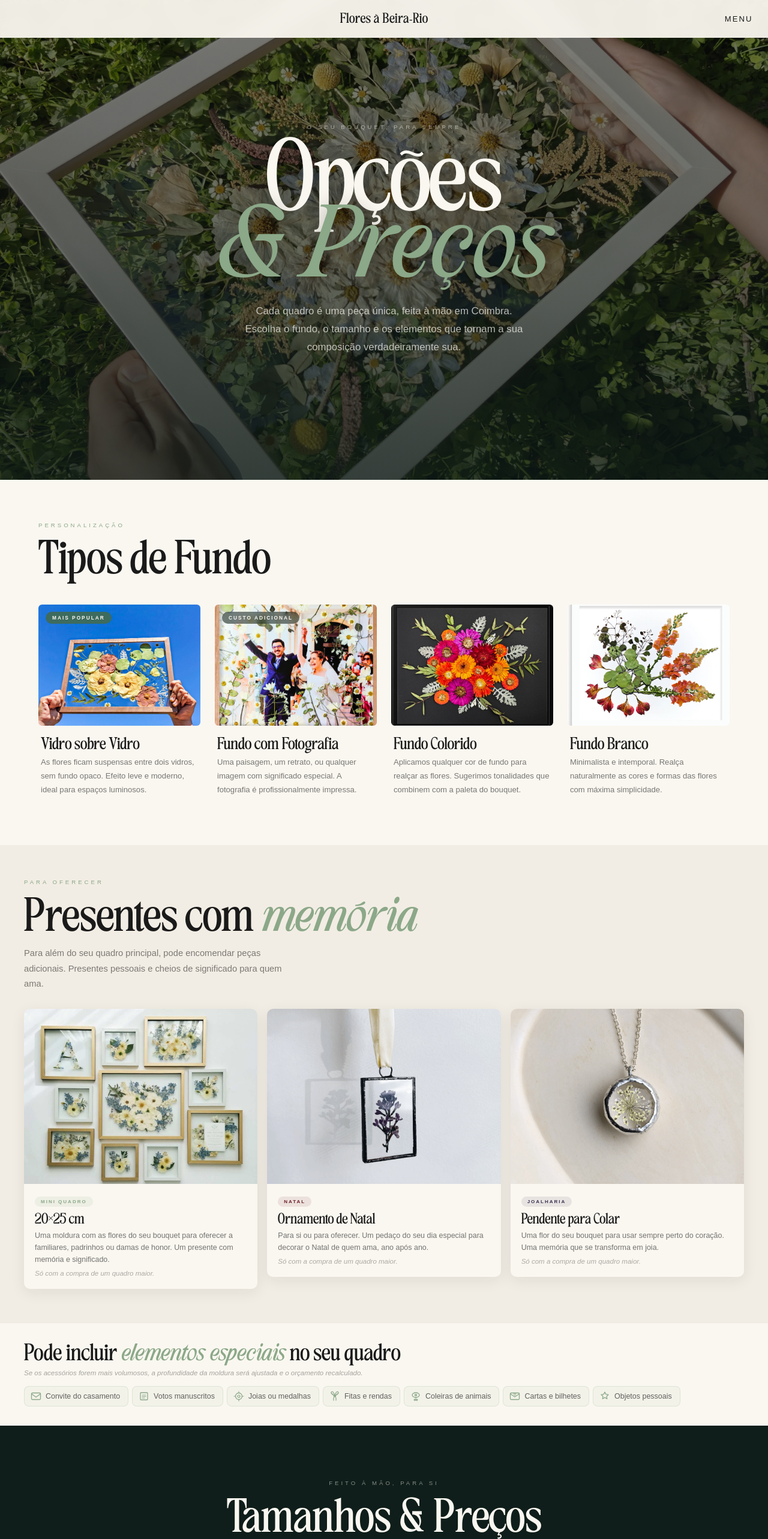
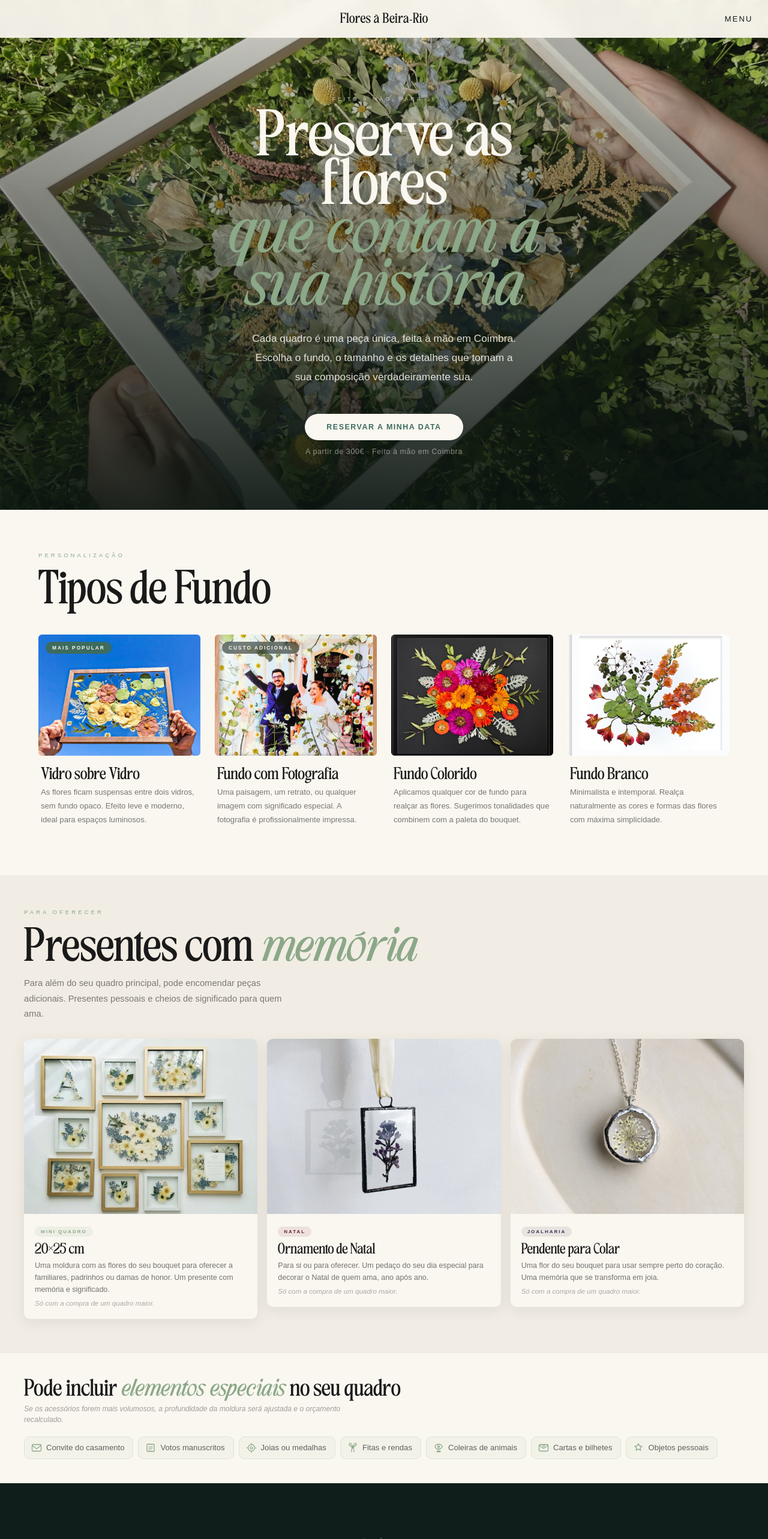
Before and after one commit to floresabeirario/fbr-website, a Next.js app: page /opcoes-e-precos in a window 1280 px wide. Shown: the top 2566 px of the page at 60% size. Built offline with nearby package versions, Linux system fonts and the light colour scheme; a web font is replaced by a local one.

Commit message:
Update client.jsx

```diff
--- a/app/opcoes-e-precos/client.jsx
+++ b/app/opcoes-e-precos/client.jsx
@@ -58,34 +58,25 @@ const elementosIcons = {
   ),
   fita: (
     <svg width="18" height="18" viewBox="0 0 18 18" fill="none" aria-hidden="true">
-      {/* Laço elaborado com loops e nó central com textura de renda */}
       <path d="M9 8.5 C7 7 3.5 5.5 3 3.5 C2.6 2 4 1 5.5 1.5 C7 2 8 4.5 9 8.5Z" stroke="currentColor" strokeWidth="1.2" strokeLinejoin="round" fill="none"/>
       <path d="M9 8.5 C11 7 14.5 5.5 15 3.5 C15.4 2 14 1 12.5 1.5 C11 2 10 4.5 9 8.5Z" stroke="currentColor" strokeWidth="1.2" strokeLinejoin="round" fill="none"/>
-      {/* Linhas de renda nos loops */}
       <path d="M5 3.5 C5.8 3.8 6.5 4.8 7.2 6.2" stroke="currentColor" strokeWidth="0.7" strokeLinecap="round" opacity="0.6"/>
       <path d="M4.2 4.8 C5.2 5 6 5.8 6.8 7" stroke="currentColor" strokeWidth="0.7" strokeLinecap="round" opacity="0.6"/>
       <path d="M13 3.5 C12.2 3.8 11.5 4.8 10.8 6.2" stroke="currentColor" strokeWidth="0.7" strokeLinecap="round" opacity="0.6"/>
       <path d="M13.8 4.8 C12.8 5 12 5.8 11.2 7" stroke="currentColor" strokeWidth="0.7" strokeLinecap="round" opacity="0.6"/>
-      {/* Nó central */}
       <ellipse cx="9" cy="8.8" rx="1.6" ry="1.1" stroke="currentColor" strokeWidth="1.2" fill="none"/>
-      {/* Fitas a cair */}
       <path d="M7.8 9.6 C7 11.5 6.5 13.5 7 16" stroke="currentColor" strokeWidth="1.1" strokeLinecap="round" fill="none"/>
       <path d="M10.2 9.6 C11 11.5 11.5 13.5 11 16" stroke="currentColor" strokeWidth="1.1" strokeLinecap="round" fill="none"/>
-      {/* Tracejado nas fitas */}
       <path d="M7.5 11 L7.2 12 M7.2 13 L7 14" stroke="currentColor" strokeWidth="0.7" strokeLinecap="round" opacity="0.5"/>
       <path d="M10.5 11 L10.8 12 M10.8 13 L11 14" stroke="currentColor" strokeWidth="0.7" strokeLinecap="round" opacity="0.5"/>
     </svg>
   ),
   coleira: (
     <svg width="18" height="18" viewBox="0 0 18 18" fill="none" aria-hidden="true">
-      {/* Coleira — tira com fivela */}
       <path d="M3 7 C3 4.8 5.8 3 9 3 C12.2 3 15 4.8 15 7 C15 9.2 12.2 11 9 11 C5.8 11 3 9.2 3 7Z" stroke="currentColor" strokeWidth="1.3" fill="none"/>
-      {/* Fivela */}
       <rect x="7.5" y="5.8" width="3" height="2.4" rx="0.5" stroke="currentColor" strokeWidth="1.1" fill="none"/>
       <line x1="9" y1="5.8" x2="9" y2="8.2" stroke="currentColor" strokeWidth="0.9" strokeLinecap="round"/>
-      {/* Argola para identificação a pender */}
       <path d="M9 11 L9 12.5" stroke="currentColor" strokeWidth="1.2" strokeLinecap="round"/>
-      {/* Osso */}
       <circle cx="7.2" cy="15" r="1.1" stroke="currentColor" strokeWidth="1.1" fill="none"/>
       <circle cx="10.8" cy="15" r="1.1" stroke="currentColor" strokeWidth="1.1" fill="none"/>
       <line x1="8.3" y1="14.55" x2="9.7" y2="14.55" stroke="currentColor" strokeWidth="1.3" strokeLinecap="round"/>
@@ -94,11 +85,8 @@ const elementosIcons = {
   ),
   carta: (
     <svg width="18" height="18" viewBox="0 0 18 18" fill="none" aria-hidden="true">
-      {/* Envelope */}
       <rect x="1.5" y="3.5" width="15" height="11" rx="1.5" stroke="currentColor" strokeWidth="1.3" fill="none"/>
-      {/* Aba do envelope em V */}
       <path d="M1.5 5 L9 10 L16.5 5" stroke="currentColor" strokeWidth="1.2" strokeLinecap="round" fill="none"/>
-      {/* Coração no centro visível pela aba */}
       <path d="M9 8 C9 8 7.2 6.5 7.2 5.4 C7.2 4.6 7.8 4 8.5 4 C8.85 4 9 4.3 9 4.3 C9 4.3 9.15 4 9.5 4 C10.2 4 10.8 4.6 10.8 5.4 C10.8 6.5 9 8 9 8Z" stroke="currentColor" strokeWidth="0.9" fill="currentColor" fillOpacity="0.25"/>
     </svg>
   ),
@@ -218,24 +206,50 @@ export default function OpcoesClient() {
   return (
     <div style={{ backgroundColor: "#FAF7F0", color: "#1a1a1a", overflowX: "hidden" }}>
 
-      {/* ── HERO ── */}
-      <section className="hero-section">
-        <div style={{ width: "100%", maxWidth: "860px", padding: "0 24px", textAlign: "center", position: "relative", zIndex: 1 }}>
-          <motion.p initial={{ opacity: 0, y: 20 }} animate={{ opacity: 1, y: 0 }} transition={{ duration: 0.7, delay: 0.1 }}
-            style={{ fontSize: "0.6rem", letterSpacing: "4px", textTransform: "uppercase", color: "rgba(250,247,240,0.55)", fontFamily: GS, margin: "0 0 22px", fontWeight: 500 }}>
-            O seu bouquet, para sempre
-          </motion.p>
-          <motion.h1 initial={{ opacity: 0, y: 28 }} animate={{ opacity: 1, y: 0 }} transition={{ duration: 0.8, delay: 0.18 }}
-            style={{ fontFamily: "'TAN-MEMORIES', serif", fontSize: "clamp(3rem, 10vw, 7.5rem)", lineHeight: 0.93, margin: "0 0 30px", color: "#FAF7F0", fontWeight: 400, textShadow: "0 4px 32px rgba(0,0,0,0.35)" }}>
-            Opções<br/>
-            <em style={{ color: VERDE_CLARO }}>&amp; Preços</em>
-          </motion.h1>
-          <motion.p initial={{ opacity: 0, y: 20 }} animate={{ opacity: 1, y: 0 }} transition={{ duration: 0.7, delay: 0.28 }}
-            style={{ fontFamily: GS, fontWeight: 300, fontSize: "clamp(0.9rem, 1.8vw, 1.05rem)", lineHeight: 1.8, color: "rgba(250,247,240,0.72)", maxWidth: "480px", margin: "0 auto" }}>
-            Cada quadro é uma peça única, feita à mão em Coimbra.
-            Escolha o fundo, o tamanho e os elementos que tornam
-            a sua composição verdadeiramente sua.
-          </motion.p>
+      {/* ── HERO: estrutura igual ao de oferecer-preservacao ── */}
+      <section style={{ position: "relative", minHeight: "100svh", overflow: "hidden", display: "flex", alignItems: "flex-end" }}>
+        {/* Foto de fundo */}
+        <div style={{ position: "absolute", inset: 0 }}>
+          <img
+            src="/fotoquadro1.webp"
+            alt=""
+            aria-hidden="true"
+            style={{ width: "100%", height: "100%", objectFit: "cover", objectPosition: "center", display: "block" }}
+          />
+          <div style={{ position: "absolute", inset: 0, background: "linear-gradient(to top, rgba(10,20,16,0.92) 0%, rgba(10,20,16,0.55) 45%, rgba(10,20,16,0.15) 100%)" }} />
+        </div>
+
+        {/* Texto alinhado ao fundo, centrado */}
+        <div style={{ position: "relative", zIndex: 2, width: "100%", padding: "clamp(110px,14vw,160px) clamp(24px,5vw,72px) clamp(60px,8vw,90px)" }}>
+          <motion.div
+            initial={{ opacity: 0, y: 28 }}
+            animate={{ opacity: 1, y: 0 }}
+            transition={{ duration: 0.85, ease: [0.16, 1, 0.3, 1] }}
+            style={{ maxWidth: "640px", textAlign: "center", margin: "0 auto" }}
+          >
+            <p style={{ fontSize: "0.58rem", letterSpacing: "3.5px", textTransform: "uppercase", color: "rgba(250,247,240,0.5)", fontFamily: GS, margin: "0 0 14px", fontWeight: 700 }}>
+              Feito à mão, para si
+            </p>
+            <h1 style={{ fontFamily: "'TAN-MEMORIES', serif", fontSize: "clamp(2.4rem, 6vw, 5rem)", lineHeight: 1.05, color: "#FAF7F0", margin: "0 0 clamp(1.2rem, 2.5vw, 1.8rem)" }}>
+              Preserve as flores<br />
+              <em style={{ fontStyle: "italic", color: VERDE_CLARO }}>que contam a sua história</em>
+            </h1>
+            <p style={{ fontSize: "clamp(0.93rem, 1.8vw, 1.08rem)", lineHeight: 1.85, maxWidth: "460px", color: "rgba(250,247,240,0.88)", margin: "0 auto clamp(1.8rem, 3.5vw, 2.8rem)" }}>
+              Cada quadro é uma peça única, feita à mão em Coimbra. Escolha o fundo, o tamanho e os detalhes que tornam a sua composição verdadeiramente sua.
+            </p>
+            <div style={{ display: "flex", flexDirection: "column", alignItems: "center", gap: "12px" }}>
+              <a href="https://wkf.ms/3RfoNAc" target="_blank" rel="noopener noreferrer"
+                style={{ display: "inline-flex", alignItems: "center", justifyContent: "center", background: "#FAF7F0", color: "#3D6B5E", padding: "15px 36px", borderRadius: "100px", textDecoration: "none", fontWeight: 700, fontSize: "0.78rem", letterSpacing: "1.5px", textTransform: "uppercase", fontFamily: GS, transition: "all 0.3s ease", boxShadow: "0 6px 24px rgba(15,30,26,0.22)" }}
+                onMouseEnter={e => { e.currentTarget.style.backgroundColor = "#EDE5D4"; e.currentTarget.style.transform = "translateY(-3px)"; }}
+                onMouseLeave={e => { e.currentTarget.style.backgroundColor = "#FAF7F0"; e.currentTarget.style.transform = "translateY(0)"; }}
+              >
+                Reservar a Minha Data
+              </a>
+              <p style={{ fontSize: "0.78rem", color: "rgba(250,247,240,0.5)", letterSpacing: "0.05em", margin: 0 }}>
+                A partir de 300€ · Feito à mão em Coimbra
+              </p>
+            </div>
+          </motion.div>
         </div>
       </section>
 
@@ -317,23 +331,22 @@ export default function OpcoesClient() {
         </div>
       </section>
 
-      {/* ── ELEMENTOS ESPECIAIS — banda compacta com grid de items ── */}
-      <section style={{ backgroundColor: "#FAF7F0", borderTop: "1px solid rgba(26,26,26,0.06)", padding: "clamp(20px,3vw,32px) 24px" }}>
+      {/* ── ELEMENTOS ESPECIAIS ── */}
+      <section style={{ backgroundColor: "#FAF7F0", borderTop: "1px solid rgba(26,26,26,0.06)", padding: "clamp(28px,4vw,40px) 24px" }}>
         <div style={{ maxWidth: "1200px", margin: "0 auto" }}>
           <Reveal>
-            {/* Header compacto em linha */}
-            <div style={{ display: "flex", flexWrap: "wrap", alignItems: "baseline", gap: "6px 16px", marginBottom: "14px" }}>
-              <h2 style={{ fontFamily: "'TAN-MEMORIES', serif", fontSize: "clamp(1.3rem, 2.4vw, 1.75rem)", fontWeight: 400, margin: 0, color: "#1a1a1a", lineHeight: 1.2 }}>
-                Pode incluir <em style={{ color: VERDE_CLARO }}>elementos especiais</em> no seu quadro
-              </h2>
-              <span style={{ fontFamily: GS, fontWeight: 300, fontSize: "0.72rem", color: "rgba(26,26,26,0.38)", fontStyle: "italic", lineHeight: 1.4 }}>
-                Se os acessórios forem mais volumosos, a profundidade da moldura será ajustada e o orçamento recalculado.
-              </span>
-            </div>
-            {/* Grid de 7 items com icon + label */}
-            <div style={{ display: "flex", flexWrap: "wrap", gap: "6px" }}>
+            {/* Título */}
+            <h2 style={{ fontFamily: "'TAN-MEMORIES', serif", fontSize: "clamp(1.2rem, 2.4vw, 1.75rem)", fontWeight: 400, margin: "0 0 6px", color: "#1a1a1a", lineHeight: 1.25 }}>
+              Pode incluir <em style={{ color: VERDE_CLARO }}>elementos especiais</em> no seu quadro
+            </h2>
+            {/* Nota */}
+            <p style={{ fontFamily: GS, fontWeight: 300, fontSize: "0.76rem", color: "rgba(26,26,26,0.4)", fontStyle: "italic", lineHeight: 1.5, margin: "0 0 18px", maxWidth: "560px" }}>
+              Se os acessórios forem mais volumosos, a profundidade da moldura será ajustada e o orçamento recalculado.
+            </p>
+            {/* Grid de pills */}
+            <div style={{ display: "flex", flexWrap: "wrap", gap: "8px" }}>
               {elementosEspeciais.map((item) => (
-                <span key={item.key} style={{ display: "inline-flex", alignItems: "center", gap: "7px", fontFamily: GS, fontWeight: 400, fontSize: "0.78rem", color: "rgba(26,26,26,0.68)", backgroundColor: "rgba(139,168,136,0.06)", border: "1px solid rgba(139,168,136,0.2)", padding: "7px 13px 7px 10px", borderRadius: "8px" }}>
+                <span key={item.key} style={{ display: "inline-flex", alignItems: "center", gap: "7px", fontFamily: GS, fontWeight: 400, fontSize: "0.82rem", color: "rgba(26,26,26,0.68)", backgroundColor: "rgba(139,168,136,0.06)", border: "1px solid rgba(139,168,136,0.2)", padding: "9px 14px 9px 11px", borderRadius: "10px" }}>
                   <span style={{ color: VERDE_CLARO, display: "flex", alignItems: "center", flexShrink: 0 }}>{item.icon}</span>
                   {item.label}
                 </span>
@@ -343,7 +356,7 @@ export default function OpcoesClient() {
         </div>
       </section>
 
-      {/* ── TAMANHOS E PREÇOS ── intocado */}
+      {/* ── TAMANHOS E PREÇOS ── */}
       <section style={{ backgroundColor: "#0F1E1A", padding: "clamp(50px,8vw,90px) 24px 0" }}>
         <div style={{ maxWidth: "1200px", margin: "0 auto" }}>
           <Reveal>
@@ -510,7 +523,7 @@ export default function OpcoesClient() {
           </div>
         </div>
 
-        {/* CTA Garanta a qualidade museu — card arredondado centrado */}
+        {/* CTA Garanta a qualidade museu */}
         <div style={{ padding: "clamp(48px,8vw,80px) 24px", textAlign: "center" }}>
           <Reveal>
             <div style={{ maxWidth: "780px", margin: "0 auto", backgroundColor: "#3D6B5E", borderRadius: "20px", padding: "clamp(40px,6vw,64px) clamp(32px,5vw,80px)" }}>
@@ -530,7 +543,7 @@ export default function OpcoesClient() {
         </div>
       </section>
 
-      {/* ── CTA RESERVAR DATA com gradiente — exatamente como estava ── */}
+      {/* ── CTA RESERVAR DATA ── */}
       <section style={{ background: `linear-gradient(160deg, #3D6B5E 0%, ${VERDE_CLARO} 100%)`, padding: "clamp(60px,10vw,100px) 24px", textAlign: "center" }}>
         <div style={{ maxWidth: "640px", margin: "0 auto" }}>
           <Reveal>
@@ -557,96 +570,7 @@ export default function OpcoesClient() {
         </div>
       </section>
 
-      {/* ── VALE PRESENTE — ecrã inteiro ── */}
-      <section style={{ position: "relative", minHeight: "100vh", overflow: "hidden" }} aria-label="Vale Presente">
-        {/* Fundo foto */}
-        <div style={{ position: "absolute", inset: 0, zIndex: 0 }}>
-          <div style={{ width: "100%", height: "100%", backgroundImage: "url('/vale1.webp')", backgroundSize: "cover", backgroundPosition: "center", filter: "brightness(0.42) saturate(0.8)" }}/>
-          <div style={{ position: "absolute", inset: 0, background: "linear-gradient(to bottom, rgba(15,30,26,0.1) 0%, rgba(15,30,26,0.5) 40%, rgba(15,30,26,0.9) 100%)" }}/>
-        </div>
-        {/* Conteúdo alinhado ao fundo */}
-        <div style={{ position: "absolute", inset: 0, zIndex: 1, display: "flex", flexDirection: "column", justifyContent: "flex-end" }}>
-          <div style={{ padding: "clamp(60px,10vw,120px) clamp(24px,6vw,80px) clamp(56px,8vw,88px)", maxWidth: "1200px", margin: "0 auto", width: "100%" }}>
-            <Reveal>
-              {/* Badge */}
-              <span style={{ display: "inline-block", backgroundColor: "rgba(139,168,136,0.18)", border: "1px solid rgba(139,168,136,0.45)", color: VERDE_CLARO, fontSize: "0.55rem", letterSpacing: "3.5px", textTransform: "uppercase", fontFamily: GS, fontWeight: 600, padding: "6px 14px", borderRadius: "100px", marginBottom: "22px" }}>
-                Para oferecer
-              </span>
-
-              {/* Título */}
-              <h2 style={{ fontFamily: "'TAN-MEMORIES', serif", fontSize: "clamp(2.6rem, 7.5vw, 6rem)", fontWeight: 400, color: "#FAF7F0", margin: "0 0 clamp(28px,4vw,44px)", lineHeight: 0.95, maxWidth: "760px" }}>
-                O bouquet dela,<br/>
-                <em style={{ color: VERDE_CLARO }}>para sempre.</em>
-              </h2>
-
-              {/* Grid de propostas de valor + CTA */}
-              <div className="vale-bottom-grid" style={{ display: "grid", gap: "clamp(16px,3vw,28px)", alignItems: "end" }}>
-                <div>
-                  <p style={{ fontFamily: GS, fontWeight: 600, fontSize: "0.6rem", letterSpacing: "3px", textTransform: "uppercase", color: VERDE_CLARO, margin: "0 0 7px" }}>O presente perfeito</p>
-                  <p style={{ fontFamily: GS, fontWeight: 300, fontSize: "0.86rem", lineHeight: 1.7, color: "rgba(250,247,240,0.72)", margin: 0 }}>
-                    Ofereça a preservação do bouquet sem precisar de saber a data ou os detalhes. O presenteado trata do resto.
-                  </p>
-                </div>
-                <div>
-                  <p style={{ fontFamily: GS, fontWeight: 600, fontSize: "0.6rem", letterSpacing: "3px", textTransform: "uppercase", color: VERDE_CLARO, margin: "0 0 7px" }}>Sem data de validade</p>
-                  <p style={{ fontFamily: GS, fontWeight: 300, fontSize: "0.86rem", lineHeight: 1.7, color: "rgba(250,247,240,0.72)", margin: 0 }}>
-                    O vale pode ser usado quando a pessoa quiser, com todo o tempo do mundo para decidir.
-                  </p>
-                </div>
-                <div>
-                  <p style={{ fontFamily: GS, fontWeight: 600, fontSize: "0.6rem", letterSpacing: "3px", textTransform: "uppercase", color: VERDE_CLARO, margin: "0 0 7px" }}>Feito à mão em Coimbra</p>
-                  <p style={{ fontFamily: GS, fontWeight: 300, fontSize: "0.86rem", lineHeight: 1.7, color: "rgba(250,247,240,0.72)", margin: 0 }}>
-                    Cada quadro é único. Materiais de conservação museu, vidro UltraVue® e moldura à medida.
-                  </p>
-                </div>
-                <div style={{ display: "flex", flexDirection: "column", gap: "10px", flexShrink: 0 }}>
-                  <a href="/oferecer-preservacao"
-                    style={{ display: "inline-flex", alignItems: "center", justifyContent: "center", gap: "10px", backgroundColor: "#FAF7F0", color: "#3D6B5E", padding: "15px 32px", borderRadius: "100px", textDecoration: "none", fontWeight: 700, fontSize: "0.75rem", letterSpacing: "1.5px", textTransform: "uppercase", fontFamily: GS, transition: "all 0.25s ease", whiteSpace: "nowrap" }}
-                    onMouseEnter={e => { e.currentTarget.style.backgroundColor = "#EDE5D4"; e.currentTarget.style.transform = "translateY(-2px)"; }}
-                    onMouseLeave={e => { e.currentTarget.style.backgroundColor = "#FAF7F0"; e.currentTarget.style.transform = "translateY(0)"; }}>
-                    Saber mais
-                    <svg width="14" height="14" viewBox="0 0 16 16" fill="none"><path d="M3 8h10M9 4l4 4-4 4" stroke="#3D6B5E" strokeWidth="1.4" strokeLinecap="round" strokeLinejoin="round"/></svg>
-                  </a>
-                  <p style={{ fontFamily: GS, fontWeight: 300, fontSize: "0.68rem", color: "rgba(250,247,240,0.38)", margin: 0, textAlign: "center" }}>A partir de 300€</p>
-                </div>
-              </div>
-            </Reveal>
-          </div>
-        </div>
-      </section>
-
       <style jsx global>{`
-        /* ── HERO: a imagem de fundo fica num pseudo-element para não criar
-           stacking context, e o flex centra o conteúdo verdadeiramente ── */
-        .hero-section {
-          position: relative;
-          min-height: 100vh;
-          display: flex;
-          align-items: center;
-          justify-content: center;
-          overflow: hidden;
-        }
-        .hero-section::before {
-          content: '';
-          position: absolute;
-          inset: 0;
-          background-image: url('/fotoquadro1.webp');
-          background-size: cover;
-          background-position: center;
-          filter: brightness(0.52);
-          z-index: 0;
-        }
-        .hero-section::after {
-          content: '';
-          position: absolute;
-          inset: 0;
-          background: linear-gradient(to bottom,
-            rgba(15,30,26,0.05) 0%,
-            rgba(15,30,26,0.25) 50%,
-            rgba(15,30,26,0.65) 100%);
-          z-index: 0;
-        }
-
         .fundos-track { display: flex; overflow-x: auto; scroll-snap-type: x mandatory; -webkit-overflow-scrolling: touch; scrollbar-width: none; gap: 16px; padding: 0 24px 4px; }
         .fundos-track::-webkit-scrollbar { display: none; }
         .fundo-card-new { flex: 0 0 78vw; max-width: 320px; scroll-snap-align: start; }
@@ -657,10 +581,6 @@ export default function OpcoesClient() {
         .fundo-img-new:hover { transform: scale(1.05); }
         .slider-hint { display: block; text-align: center; font-family: var(--font-google-sans), 'Google Sans', sans-serif; font-size: 0.6rem; letter-spacing: 2.5px; text-transform: uppercase; padding: 16px 0 0; margin: 0; }
         @media (min-width: 900px) { .slider-hint { display: none; } }
-
-        .vale-bottom-grid { grid-template-columns: 1fr; }
-        @media (min-width: 640px) { .vale-bottom-grid { grid-template-columns: 1fr 1fr; } }
-        @media (min-width: 1024px) { .vale-bottom-grid { grid-template-columns: 1fr 1fr 1fr auto; } }
 
         @media (prefers-reduced-motion: reduce) { *, *::before, *::after { animation-duration: 0.01ms !important; transition-duration: 0.01ms !important; } }
         a:focus-visible, button:focus-visible { outline: 3px solid #8BA888; outline-offset: 4px; border-radius: 4px; }
```
